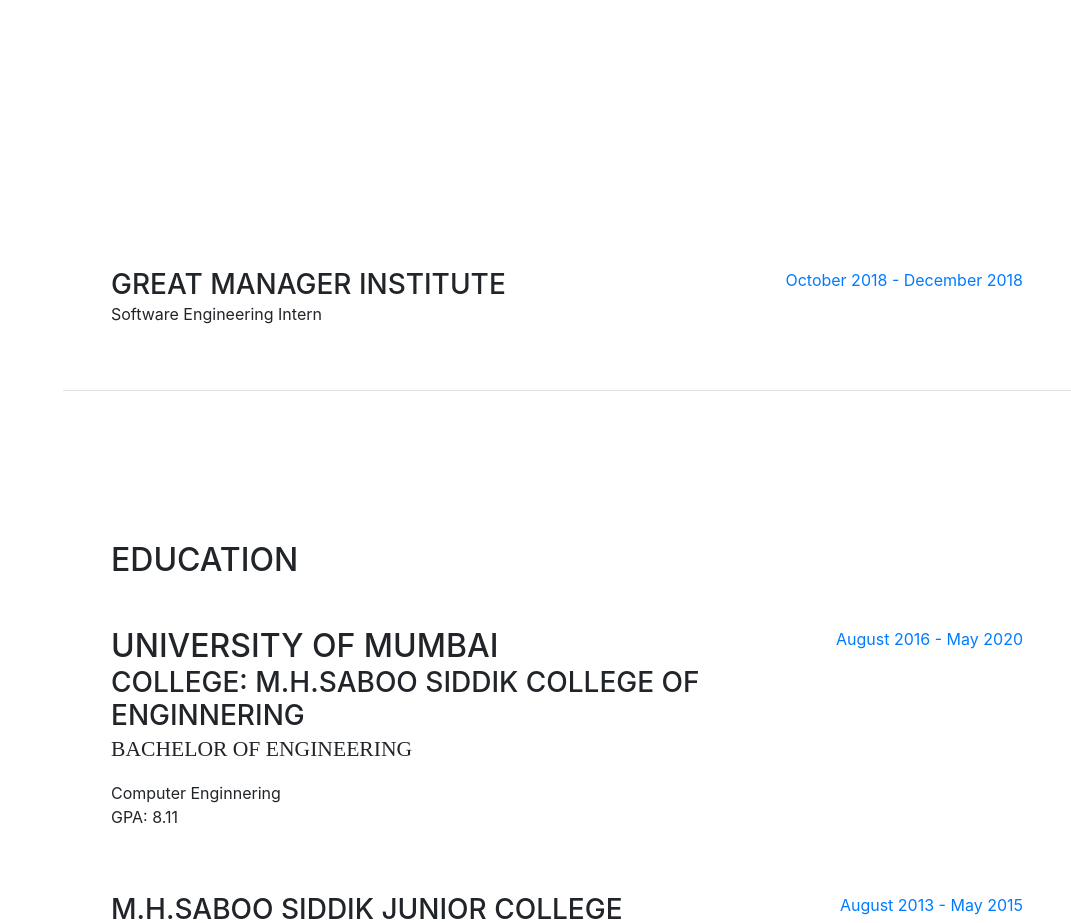
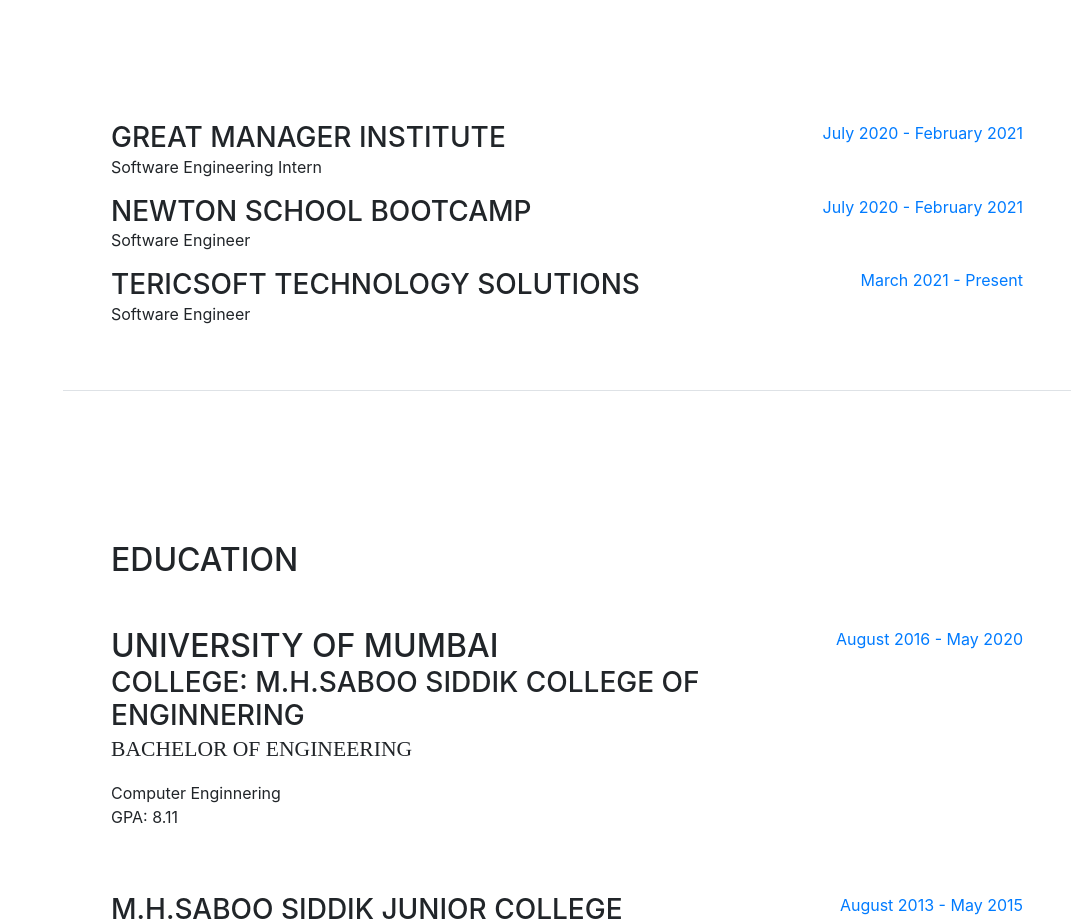
Before and after one commit to enigma49/ash49.io, a website with bundled scripts: page index.html in a window 1280 px wide. Shown: the part 1209-2132 px from the top of the page, without its empty margins (209-1280 px from the left). Built offline with nearby package versions, Linux system fonts and the light colour scheme; a web font is replaced by a local one.

Commit message:
Added Teric soft and newton

```diff
--- a/index.html
+++ b/index.html
@@ -112,9 +112,31 @@
 			  <p>Software Engineering Intern</p>
             </div>
             <div class="resume-date text-md-right">
-              <span class="text-primary">October 2018 - December 2018</span>
+              <span class="text-primary">July 2020 - February 2021</span>
             </div>
           </div>
+
+	            <div class="resume-item d-flex flex-column flex-md-row">
+            <div class="resume-content mr-auto">
+              <h3 class="mb-0"> Newton School Bootcamp </h3>
+			  <p>Software Engineer</p>
+            </div>
+            <div class="resume-date text-md-right">
+              <span class="text-primary">July 2020 - February 2021</span>
+            </div>
+          </div>
+
+	         <div class="resume-item d-flex flex-column flex-md-row">
+            <div class="resume-content mr-auto">
+              <h3 class="mb-0"> Tericsoft Technology Solutions </h3>
+			  <p>Software Engineer</p>
+            </div>
+            <div class="resume-date text-md-right">
+              <span class="text-primary">March 2021 - Present</span>
+            </div>
+          </div>
+
+
 
         </div>
 
```
